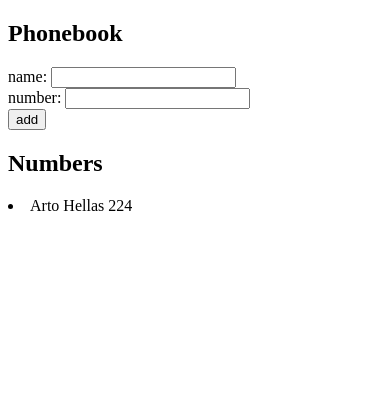
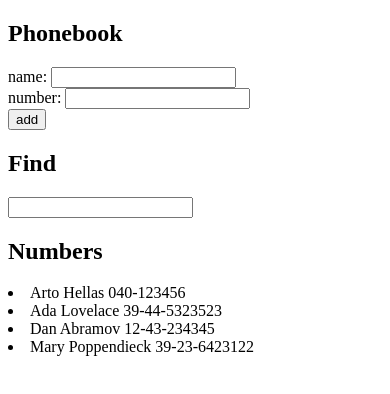
Before and after one commit to jesslourenco/fullstackopen, a React (Create React App) app in the folder part2/phonebook/: page / in a window 390 px wide. Shown: the top 394 px of the page. Built offline with nearby package versions, Linux system fonts and the light colour scheme.

Commit message:
phonebook completed

```diff
--- a/part2/phonebook/src/App.js
+++ b/part2/phonebook/src/App.js
@@ -1,60 +1,71 @@
 import { useState } from 'react'
+import PersonForm from './components/PersonForm'
+import People from './components/People'
+import Filter from './components/Filter'
 
 const App = () => {
-  const [persons, setPersons] = useState([
-    { name: 'Arto Hellas',
-      phone: '224' }
-  ])
+    const [persons, setPersons] = useState([
+      { name: 'Arto Hellas', number: '040-123456'},
+      { name: 'Ada Lovelace', number: '39-44-5323523'},
+      { name: 'Dan Abramov', number: '12-43-234345'},
+      { name: 'Mary Poppendieck', number: '39-23-6423122'}
+    ])
+
   const [newName, setNewName] = useState('')
   const [newNum, setNewNum] = useState('')
+  const [filter, setFilter] = useState()
 
   const handleAddName = (event) => {
-    console.log(event.target.value)
     setNewName(event.target.value)
   }
 
   const handleAddNum = (event) => {
-    console.log(event.target.value)
     setNewNum(event.target.value)
   }
 
   const addPerson = (event) => {
     event.preventDefault()
 
-    if(persons.flatMap(e => e.name).includes(newName)){
+    if(persons.flatMap(e => e.name.toLowerCase()).includes(newName)){
       alert(`${newName} already exists in phonebook`)
       return(setNewName(''), setNewNum(''))
     }
 
-    const person = { name : newName, phone : newNum }
+    const person = { name : newName, number : newNum }
 
     setPersons(persons.concat(person))
     setNewName('')
     setNewNum('')
   }
 
+  const handleSearch = (event) => {
+    event.preventDefault()
+    setFilter(event.target.value)
+   }
+
+  const display = filter
+  ? persons.filter(person =>
+                    person.name
+                    .toLowerCase()
+                    .includes(filter))
+  : persons
+
   return (
     <div>
       <h2>Phonebook</h2>
-      <form onSubmit={addPerson}>
-        <div>
-          name: <input
-                  value={newName}
-                  onChange={handleAddName} />
-        </div>
-        <div>
-          number: <input
-                    value={newNum}
-                    onChange={handleAddNum} />
-        </div>
-        <div>
-          <button type="submit">add</button>
-        </div>
-      </form>
+        <PersonForm addPerson={addPerson}
+                    newName={newName}
+                    handleAddName={handleAddName}
+                    newNum={newNum}
+                    handleAddNum={handleAddNum}
+        />
+
+      <h2>Find</h2>
+        <Filter handleSearch={handleSearch}/>
+
       <h2>Numbers</h2>
-        {persons.map(e => <li key={e.name}> {e.name} {e.phone} </li>)}
+        <People phonebook={display} />
     </div>
   )
 }
-
 export default App
--- /dev/null
+++ b/part2/phonebook/src/components/Filter.js
@@ -0,0 +1,9 @@
+import React from 'react'
+
+const Filter = ({handleSearch}) => {
+    return(
+        <input onChange={handleSearch}/>
+    )
+}
+
+export default Filter
--- /dev/null
+++ b/part2/phonebook/src/components/People.js
@@ -0,0 +1,16 @@
+import React from 'react'
+import Person from './Person'
+
+const People = ({phonebook}) => {
+    return(
+    <>
+      {phonebook.map( e =>
+        <div key={e.name}>
+          <Person name={e.name} number={e.number} />
+        </div>)
+      }
+    </>
+    )
+}
+
+export default People
--- /dev/null
+++ b/part2/phonebook/src/components/Person.js
@@ -0,0 +1,9 @@
+import React from 'react'
+
+const Person = ({name, number}) => {
+    return(
+    <li> {name} {number} </li>
+    )
+}
+
+export default Person
--- /dev/null
+++ b/part2/phonebook/src/components/PersonForm.js
@@ -0,0 +1,23 @@
+import React from 'react'
+
+const PersonForm = ({ addPerson, newName, newNum, handleAddName, handleAddNum} ) => {
+    return(
+        <form onSubmit={addPerson}>
+          <div>
+            name: <input
+                    value={newName}
+                    onChange={handleAddName} />
+          </div>
+          <div>
+            number: <input
+                      value={newNum}
+                      onChange={handleAddNum} />
+          </div>
+          <div>
+            <button type="submit">add</button>
+          </div>
+        </form>
+    )
+}
+
+export default PersonForm
```
